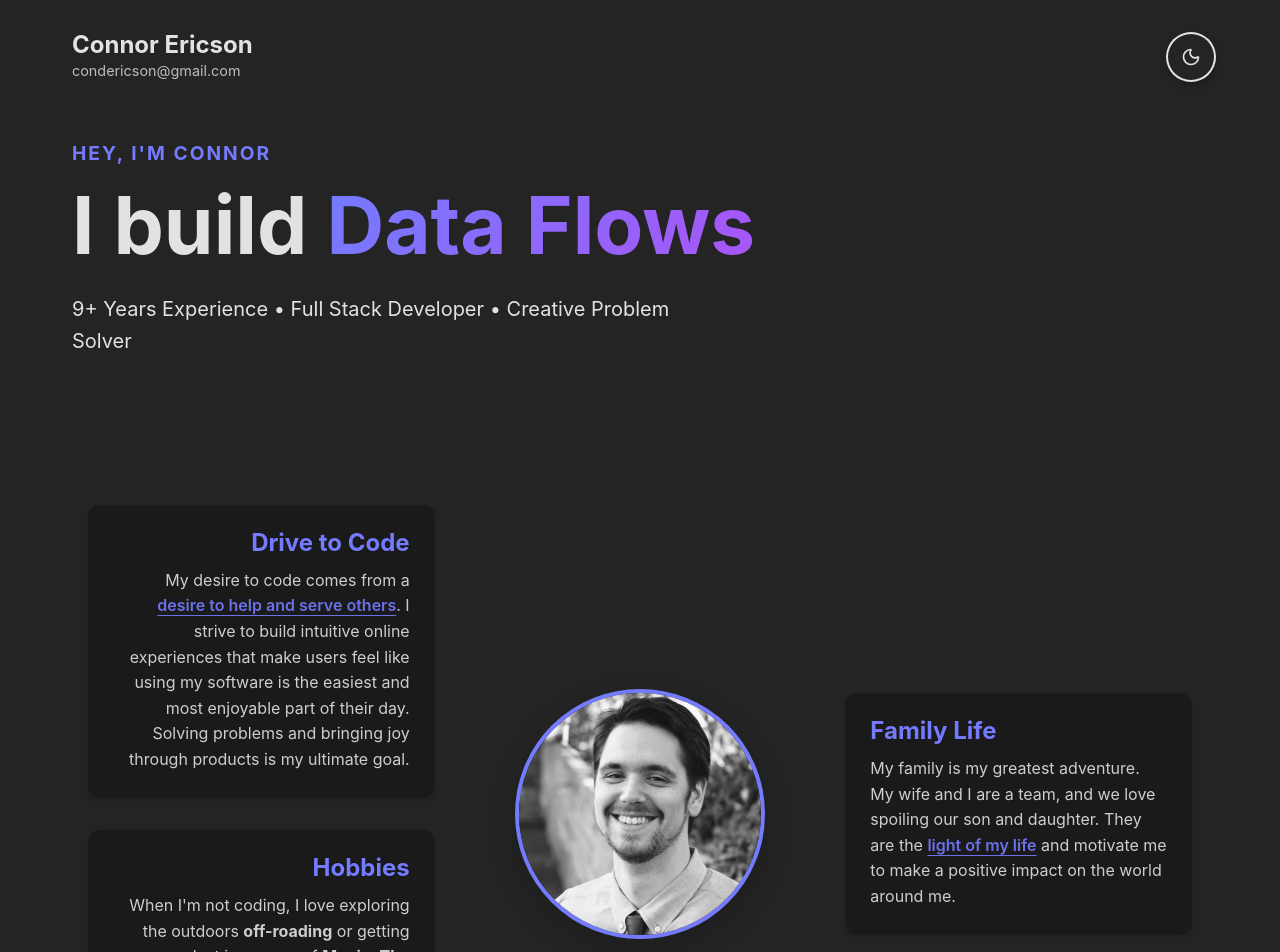
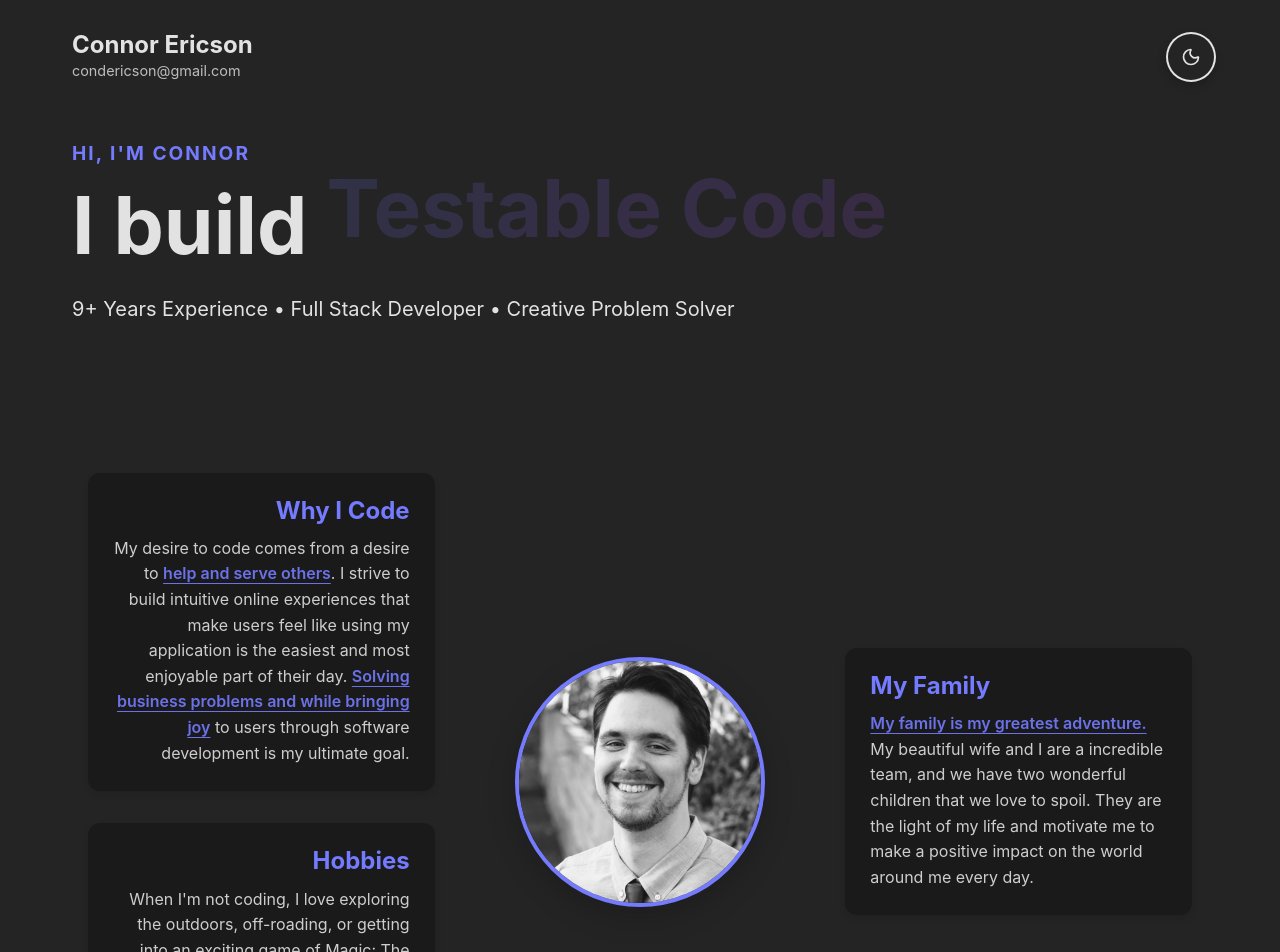
Before and after one commit to condericson/connorericsonportfolio, a React (Vite) app: page / in a window 1280 px wide. Shown: the top 952 px of the page. Built offline with nearby package versions, Linux system fonts and the light colour scheme.

Commit message:
Improved self description, working on retro theme

```diff
--- a/src/App.jsx
+++ b/src/App.jsx
@@ -18,7 +18,7 @@ function App() {
 
   return (
     <div className="app-container" style={{ padding: '2rem', maxWidth: '1200px', margin: '0 auto' }}>
-      <header style={{ display: 'flex', justifyContent: 'space-between', alignItems: 'center', marginBottom: '4rem' }}>
+      <header style={{ display: 'flex', justifyContent: 'space-between', alignItems: 'center', marginBottom: '4rem', position: 'relative', zIndex: 2 }}>
         <div style={{ display: 'flex', flexDirection: 'column', gap: '0.25rem' }}>
           <h1 style={{ fontSize: '1.5rem', fontWeight: 'bold' }}>Connor Ericson</h1>
           <a href="mailto:condericson@gmail.com" style={{ fontSize: '0.9rem', color: 'var(--text-color)', opacity: 0.8, textDecoration: 'none' }}>
@@ -31,7 +31,7 @@ function App() {
       {/* Conditionally render RetroScape for performance */}
       {theme === 'electric' && <RetroScape />}
 
-      <main>
+      <main style={{ position: 'relative', zIndex: 1 }}>
         <Hero />
         <PersonalInfo />
         <WorkHistory />
--- a/src/components/Hero.css
+++ b/src/components/Hero.css
@@ -32,7 +32,7 @@
     font-size: 1.25rem;
     color: var(--text-color);
     opacity: 0.8;
-    max-width: 600px;
+    max-width: 700px;
     line-height: 1.6;
 }
 
--- a/src/components/Hero.jsx
+++ b/src/components/Hero.jsx
@@ -9,13 +9,13 @@ const Hero = () => {
     React.useEffect(() => {
         const titleList = [
             "User Experiences",
-            "Data Flows",
+            "Data Pipelines",
             "Business Solutions",
             "Secure APIs",
             "Testable Code",
             "Shared Components",
             "Authentication Flows",
-            "CI/CD Pipelines",
+            "CI/CD Infrastructure",
             "Scalable Architecture",
             "Efficient Teams"
         ];
@@ -60,7 +60,7 @@ const Hero = () => {
                 animate="show"
             >
                 <motion.h2 variants={item} className="greeting">
-                    Hey, I'm Connor
+                    Hi, I'm Connor
                 </motion.h2>
                 <motion.h1 variants={item} className="title">
                     I build{' '}
--- a/src/components/PersonalInfo.css
+++ b/src/components/PersonalInfo.css
@@ -138,6 +138,7 @@
     margin-top: 4rem;
     padding: 2rem;
     border-top: 1px solid var(--highlight-bg);
+    border-bottom: 1px solid var(--highlight-bg);
 }
 
 .quote-container blockquote {
--- a/src/components/PersonalInfo.jsx
+++ b/src/components/PersonalInfo.jsx
@@ -39,22 +39,22 @@ const PersonalInfo = () => {
 
                 {/* Drive Section (Top Left) */}
                 <motion.div className="info-card drive-card" variants={item}>
-                    <h3>Drive to Code</h3>
+                    <h3>Why I Code</h3>
                     <p>
-                        My desire to code comes from a <span className="highlight-text">desire to help and serve others</span>.
-                        I strive to build intuitive online experiences that make users feel like using my software is the
-                        easiest and most enjoyable part of their day. Solving problems and bringing joy through products
+                        My desire to code comes from a desire to <span className="highlight-text">help and serve others</span>.
+                        I strive to build intuitive online experiences that make users feel like using my application is the
+                        easiest and most enjoyable part of their day. <span className="highlight-text">Solving business problems and while bringing joy</span> to users through software development
                         is my ultimate goal.
                     </p>
                 </motion.div>
 
                 {/* Family Section (Right) */}
                 <motion.div className="info-card family-card" variants={item}>
-                    <h3>Family Life</h3>
+                    <h3>My Family</h3>
                     <p>
-                        My family is my greatest adventure. My wife and I are a team, and we love spoiling our son and daughter.
-                        They are the <span className="highlight-text">light of my life</span> and motivate me to make a
-                        positive impact on the world around me.
+                        <span className="highlight-text">My family is my greatest adventure.</span> My beautiful wife and I are a incredible team, and we have two wonderful children that we love to spoil.
+                        They are the light of my life and motivate me to make a
+                        positive impact on the world around me every day.
                     </p>
                 </motion.div>
 
@@ -62,8 +62,8 @@ const PersonalInfo = () => {
                 <motion.div className="info-card hobbies-card" variants={item}>
                     <h3>Hobbies</h3>
                     <p>
-                        When I'm not coding, I love exploring the outdoors <strong>off-roading</strong> or getting lost in a game of <strong>Magic: The Gathering</strong>.
-                        You can also find me gaming on my <strong>Steam Deck</strong>, but my favorite pastime is simply <strong>discovering the world</strong> anew through the eyes of my kids.
+                        When I'm not coding, I love exploring the outdoors, off-roading, or getting into an exciting game of Magic: The Gathering.
+                        You can also find me gaming on my Steam Deck, but my favorite pastime has to be <span className="highlight-text">discovering the world</span> through the eyes of my kids.
                     </p>
                 </motion.div>
 
@@ -77,7 +77,6 @@ const PersonalInfo = () => {
                 viewport={{ once: true }}
             >
                 <blockquote>"In a world where you can be anything, be kind"</blockquote>
-                <div className="quote-separator"></div>
             </motion.div>
         </section>
     );
--- a/src/components/RetroScape.css
+++ b/src/components/RetroScape.css
@@ -4,7 +4,8 @@
     left: 0;
     width: 100%;
     height: 100%;
-    z-index: -1;
+    z-index: 0;
+    /* Changed from -1 to 0 to be visible above body bg */
     pointer-events: none;
     overflow: hidden;
 }
@@ -33,60 +34,66 @@
     position: absolute;
     top: 50%;
     transform: translateY(-50%);
-    width: 100px;
+    width: 150px;
     height: 2px;
-    background: linear-gradient(90deg, #fff, transparent);
+    background: linear-gradient(270deg, #fff, transparent);
     right: 0;
     /* Trail behind */
 }
 
 /* Animations for shooting stars */
-/* Top Left to Bottom Right */
+/* Fast shoot (2s duration visible) then wait */
 @keyframes shoot {
     0% {
-        transform: translate(-100px, -100px) rotate(45deg) scale(0);
+        transform: translate(-100px, -100px) rotate(45deg) scale(0.5);
         opacity: 0;
     }
 
-    10% {
+    5% {
         opacity: 1;
-        transform: translate(0, 0) rotate(45deg) scale(1);
+    }
+
+    20% {
+        transform: translate(150vw, 150vh) rotate(45deg) scale(1.2);
+        opacity: 0;
     }
 
     100% {
-        transform: translate(120vw, 120vh) rotate(45deg) scale(1);
+        transform: translate(150vw, 150vh) rotate(45deg) scale(1);
         opacity: 0;
     }
 }
 
+/* Timings for "every 10 seconds or so" */
+/* Total duration 12s, 15s, etc. with offsets */
 .star-1 {
     top: 0;
-    left: 20%;
-    animation: shoot 4s infinite linear 0s;
+    left: 10%;
+    animation: shoot 12s infinite linear 0s;
 }
 
 .star-2 {
     top: 10%;
-    left: 0;
-    animation: shoot 5s infinite linear 2s;
+    left: 30%;
+    animation: shoot 14s infinite linear 5s;
 }
 
 .star-3 {
-    top: -10%;
-    left: 50%;
-    animation: shoot 6s infinite linear 1s;
+    top: -5%;
+    left: 60%;
+    animation: shoot 11s infinite linear 8s;
 }
 
 .star-4 {
-    top: 20%;
-    left: -20%;
-    animation: shoot 7s infinite linear 3.5s;
+    top: 15%;
+    left: 80%;
+    animation: shoot 15s infinite linear 2s;
 }
 
 .star-5 {
-    top: -20%;
-    left: 80%;
-    animation: shoot 5s infinite linear 0.5s;
+    top: 30%;
+    left: 0%;
+    animation: shoot 13s infinite linear 10s;
 }
 
 
--- a/src/components/RetroScape.jsx
+++ b/src/components/RetroScape.jsx
@@ -1,5 +1,6 @@
 import React, { useEffect, useState } from 'react';
 import './RetroScape.css';
+import retroLandscape from '../assets/images/minimalist_80s_retro.png';
 
 const RetroScape = () => {
     const [scrollY, setScrollY] = useState(0);
@@ -42,10 +43,8 @@ const RetroScape = () => {
             </div>
 
             {/* Bottom Landscape Layer */}
-            <div className="retro-landscape-layer" style={{ transform: `translateY(${Math.max(0, 300 - scrollY * 0.5)}px)` }}>
-                <div className="retro-sun"></div>
-                <div className="retro-grid"></div>
-                <div className="mountain-range"></div>
+            <div className="retro-landscape-layer" style={{ transform: `translateY(${Math.max(0, 400 - scrollY * 0.8)}px)` }}>
+                <img src={retroLandscape} alt="Retro 80s Landscape" className="retro-landscape-img" />
             </div>
         </div>
     );
--- a/src/components/WorkHistory.css
+++ b/src/components/WorkHistory.css
@@ -232,7 +232,7 @@
 
 .history-card-container {
     display: grid;
-    grid-template-columns: 80px 1fr;
+    grid-template-columns: 100% 1fr;
     /* Graphic Column | Content */
     gap: 2rem;
     align-items: start;
--- a/src/data/experience.js
+++ b/src/data/experience.js
@@ -68,7 +68,6 @@ export const WORK_HISTORY = [
         skills: {
             technologies: ['Web Fundamentals'],
             languages: ['JavaScript', 'HTML', 'CSS'],
-            workflow: ['Education']
         }
     }
 ];
--- a/src/index.css
+++ b/src/index.css
@@ -57,11 +57,8 @@
 
 /* Electric Theme Global Overrides */
 [data-theme="electric"] body {
-  background-image:
-    linear-gradient(rgba(191, 0, 255, 0.05) 1px, transparent 1px),
-    linear-gradient(90deg, rgba(191, 0, 255, 0.05) 1px, transparent 1px);
-  background-size: 50px 50px;
-  background-position: center center;
+  background: linear-gradient(to bottom, var(--color-bg-electric), rgb(15, 9, 26));
+  background-attachment: fixed;
 }
 
 [data-theme="electric"] h1,
```
Also changed, not shown: 1 other file (tests, documents, lock files or other folders).
